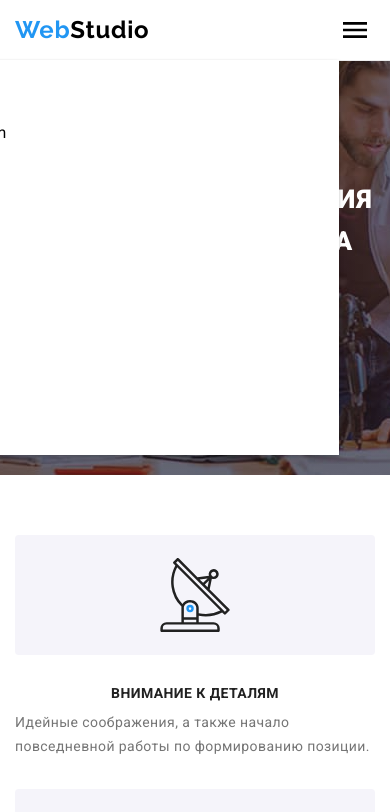
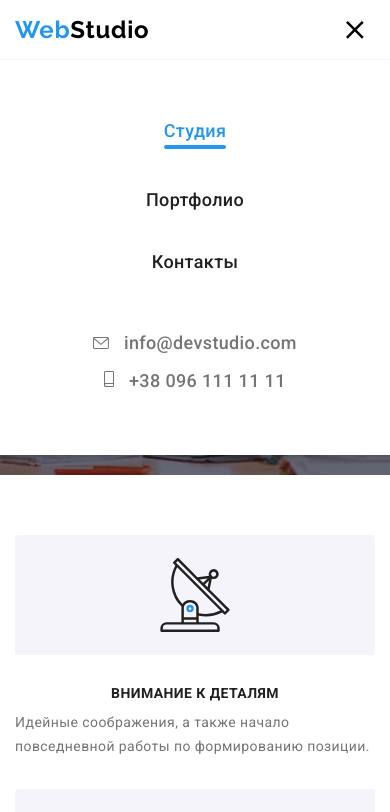
Before and after one commit to YanaGuzienko/goit-markup-hw-08, a plain HTML site: page index.html in a window 390 px wide. Shown: the top 812 px of the page. Drawn offline with nearby package versions, Linux system fonts and the light colour scheme.

Commit message:
добавляет меню

```diff
--- a/index.html
+++ b/index.html
@@ -32,7 +32,9 @@
             <nav class="menu-nav">
               <ul class="menu-nav-list list">
                 <li class="menu-nav-list-item">
-                  <a class="menu-nav-list-link list" href="./index.html">Студия</a>
+                  <a class="menu-nav-list-link list modal-menu-underline" href="./index.html">
+                    <span class="currentLink">Студия</span>
+                  </a>
                 </li>
                 <li class="menu-nav-list-item">
                   <a class="menu-nav-list-link list" href="./portfolio.html">Портфолио</a>
@@ -40,8 +42,22 @@
                 <li class="menu-nav-list-item"><a class="menu-nav-list-link list" href="">Контакты</a></li>
               </ul>
               <ul class="menu-nav-contacts list">
-                <li class="menu-nav-contacts-item">info@devstudio.com</li>
-                <li class="menu-nav-contacts-item">+38 096 111 11 11</li>
+                <li class="menu-nav-contacts-item">
+                  <a class="menu-nav-contacts-link list" href="mailto:info@devstudio.com">
+                    <svg class="menu-nav-contacts-svg" width="16" height="12">
+                      <use href="./image/symbol-defs.svg#icon-letter"></use>
+                    </svg>
+                    info@devstudio.com</a
+                  >
+                </li>
+                <li class="menu-nav-contacts-item">
+                  <a class="menu-nav-contacts-link list" href="tel:+380961111111">
+                    <svg class="menu-nav-contacts-svg" width="10" height="16">
+                      <use href="./image/symbol-defs.svg#icon-smartphone"></use>
+                    </svg>
+                    +38 096 111 11 11</a
+                  >
+                </li>
               </ul>
             </nav>
           </div>
--- a/sass/components/_clients.scss
+++ b/sass/components/_clients.scss
@@ -1,6 +1,7 @@
 .clients {
   &-list {
     flex-wrap: wrap;
+    justify-content: center;
   }
   &-title {
     font-family: $primary-text-style;
--- a/sass/components/_menu-btn.scss
+++ b/sass/components/_menu-btn.scss
@@ -9,13 +9,13 @@
   cursor: pointer;
   border: none;
 
-  &-svg-menu {
+  &-svg-close {
     display: none;
   }
-  &.is-open &-svg-menu {
+  &.is-open &-svg-close {
     display: block;
   }
-  &.is-open &-svg-close {
+  &.is-open &-svg-menu {
     display: none;
   }
 
--- a/sass/components/_menu-nav-modal.scss
+++ b/sass/components/_menu-nav-modal.scss
@@ -2,41 +2,47 @@
   position: absolute;
   background-color: #ffffff;
   box-shadow: 0px 4px 8px rgba(0, 0, 0, 0.04), 0px 2px 4px rgba(0, 0, 0, 0.08), 0px 1px 3px rgba(0, 0, 0, 0.16);
-  width: 480px;
+  width: 100%;
   height: 395px;
   top: 100%;
-  right: 13%;
+  right: 0%;
+  // left: 0%;
+  // transform: translate(-50%, -50%) scale(1);
   z-index: 999;
+  @media screen and (max-width: 480px) {
+    max-width: 100%;
+  }
+  // transform: translateY(-100%) scale(1);
 }
 .header {
   position: relative;
 }
 
 // .menu-modal {
-//   position: fixed;
-//   transform: translateY(50%);
+//   // position: fixed;
+//   // transform: translateY(100%);
 // }
 
-// .menu-modal.is-open {
-//   transform: translateY(-50%);
+.menu-modal.is-open {
+  transform: translateY(-100%) scale(0);
+}
+
+// .header {
+//   width: 100%;
+//   @media screen and (max-width: 767px) {
+//     position: fixed;
+//     top: 0;
+//   }
+//   @media screen and (max-width: 480px) {
+//     max-width: 100%;
+//   }
 // }
 
-.header {
-  width: 100%;
-  @media screen and (max-width: 767px) {
-    position: fixed;
-    top: 0;
-  }
-  @media screen and (max-width: 480px) {
-    max-width: 100%;
-  }
-}
-
-body {
-  @media screen and (max-width: 767px) {
-    padding-top: 60px;
-  }
-}
+// body {
+//   @media screen and (max-width: 767px) {
+//     padding-top: 60px;
+//   }
+// }
 
 .menu-modal {
   @media screen and (min-width: 767px) {
@@ -52,4 +58,70 @@ body {
   line-height: 1.166;
   letter-spacing: 0.02em;
   color: $primary-text-color;
+  @include transition;
+  position: relative;
 }
+
+.menu-nav-contacts-svg {
+  fill: #757575;
+  @include transition;
+}
+
+.menu-nav-contacts-link {
+  font-family: $primary-text-style;
+  font-style: normal;
+  font-weight: 500;
+  font-size: 18px;
+  line-height: 1.166;
+  letter-spacing: 0.02em;
+  color: #757575;
+  @include transition;
+}
+
+.menu-nav {
+  text-align: center;
+  padding: 60px 0 60px 0;
+}
+
+.modal-menu-underline::after {
+  content: "";
+  display: block;
+  width: 100%;
+  top: 120%;
+  // width: 61px;
+  height: 4px;
+  background: $active-text-color;
+  border-radius: 2px;
+  position: absolute;
+  left: 0;
+  bottom: 0;
+}
+
+.menu-nav-list-link:hover,
+.menu-nav-list-link:focus,
+.menu-nav-contacts-link:hover,
+.menu-nav-contacts-link:focus {
+  color: $active-text-color;
+}
+.menu-nav-contacts-link:hover .menu-nav-contacts-svg,
+.menu-nav-contacts-link:focus .menu-nav-contacts-svg {
+  fill: $active-text-color;
+}
+
+.menu-nav-list-item:first-child {
+  margin-bottom: 48px;
+}
+.menu-nav-list-item:nth-child(2n) {
+  margin-bottom: 40px;
+}
+.menu-nav-list-item:last-child {
+  margin-bottom: 60px;
+}
+
+.menu-nav-contacts-item:first-child {
+  margin-bottom: 16px;
+}
+
+.menu-nav-contacts-svg {
+  margin-right: 10px;
+}
```
Also changed, not shown: css/main.css, css/main.min.css, css/portfolio.css, css/portfolio.min.css, image/mob.svg, image/symbol-defs.svg, 4 other files.
